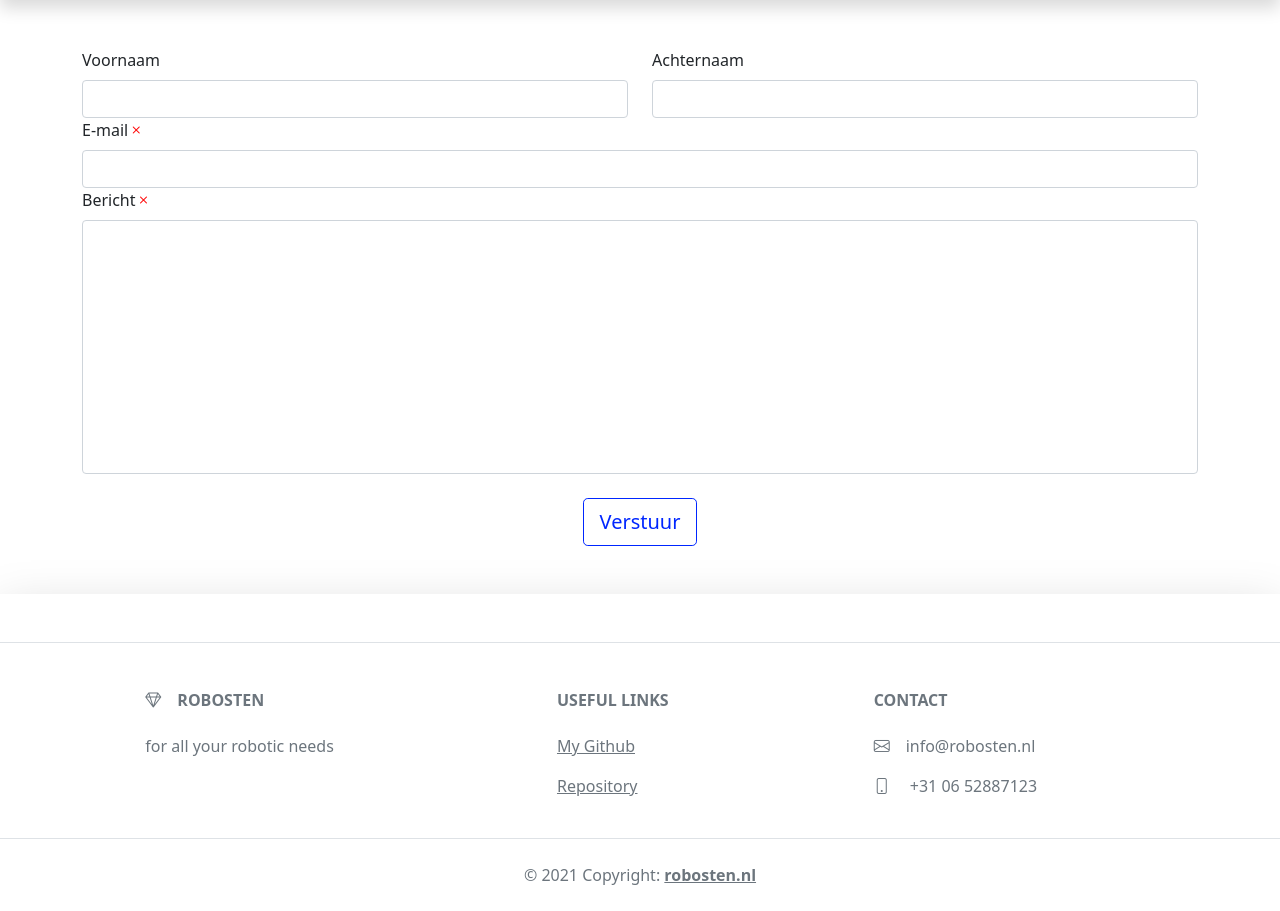
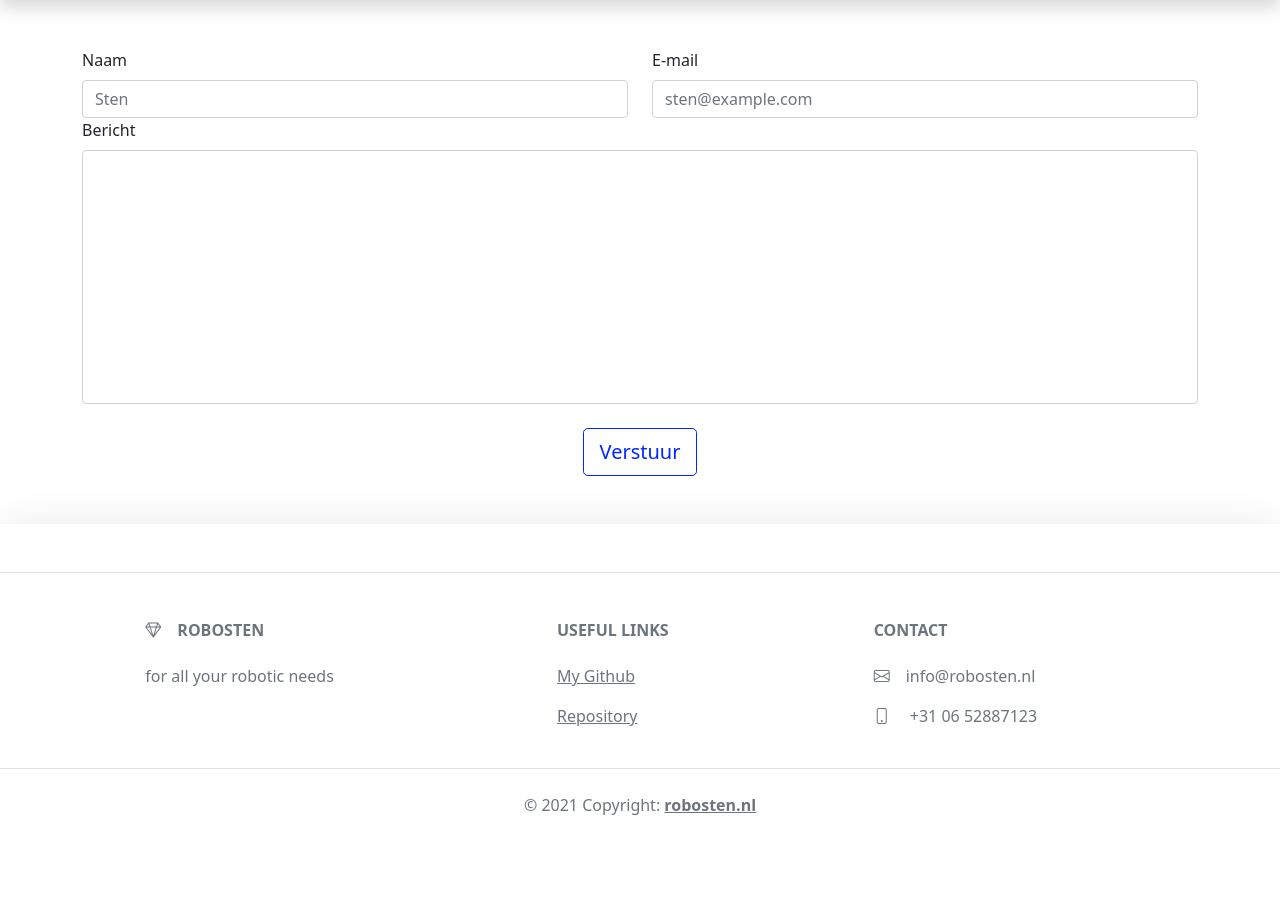
Before and after one commit to Svenwiersema/PFSite, a PHP site: page /contact.php in a window 1280 px wide. Shown: the part 233-1144 px from the top of the page. After the commit the page ends 1048 px from the top, so only its background shows below. Run offline with PHP 8.4, Linux system fonts and the light colour scheme; data that the repository does not hold is empty; some libraries are stand-ins or nearby versions.

Commit message:
added contact page

```diff
--- a/contact.php
+++ b/contact.php
@@ -14,21 +14,17 @@ include "snippets/head.php";
 		<form name="contactform" action="php/email.php" method="post">
 			<div class="row">
 				<div class="col col-12 col-md-6">
-					<label for="firstName" class="form-label">Voornaam</label><span><i <?php ($_POST["nameErr"] ? "class='bi bi-x wrong'" : "class='bi bi-check good'"); ?>></i></span>
-					<input type="text" class="form-control" id="firstName" name="firstname">
+					<label for="name" class="form-label">Naam</label>
+					<input type="text" class="form-control" id="name" name="name" placeholder="Sten" pattern=[A-Z\sa-z]{3,20} required>
 
 				</div>
-				<div class="col col-12-col-md-6">
-					<label for="lastName" class="form-label">Achternaam</label><span><i <?php ($_POST["lNameErr"] ? "class='bi bi-x wrong'" : "class='bi bi-check good'"); ?> id="validate"></i></span>
-					<input type="text" class="form-control" id="lastName" name="lastname">
+				<div class="col col-12 col-md-6">
+					<label for="email" class="form-label">E-mail</label>
+					<input type="email" class="form-control" id="email" name="email" placeholder="sten@example.com" required>
 				</div>
 				<div class="col col-12">
-					<label for="email" class="form-label">E-mail</label><span><i class="bi bi-x wrong" id="validateEmail"></i></span>
-					<input type="email" class="form-control" id="email" name="email">
-				</div>
-				<div class="col col-12">
-					<label for="message" class="form-label">Bericht</label><span><i class="bi bi-x wrong" id="validate"></i></span>
-					<textarea class="form-control" id="message" name="message" rows="10"></textarea>
+					<label for="message" class="form-label">Bericht</label>
+					<textarea class="form-control" id="message" name="message" rows="10" required></textarea>
 				</div>
 				<div class="col col-12 mt-4 text-center">
 					<button type="submit" class="btn btn-lg btn-outline-primary">Verstuur</button>
```
Also changed, not shown: php/email.php (+36 -22 lines).
